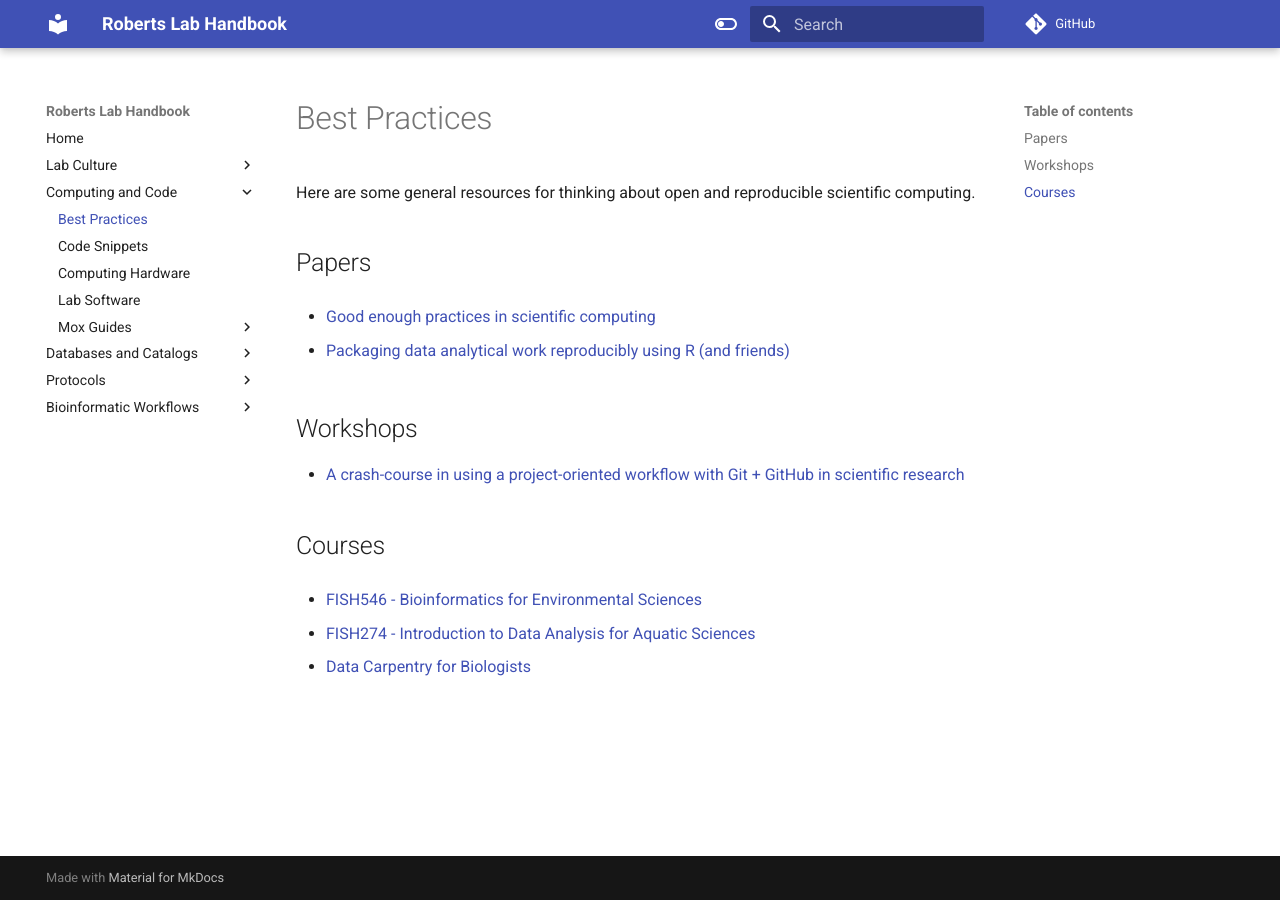
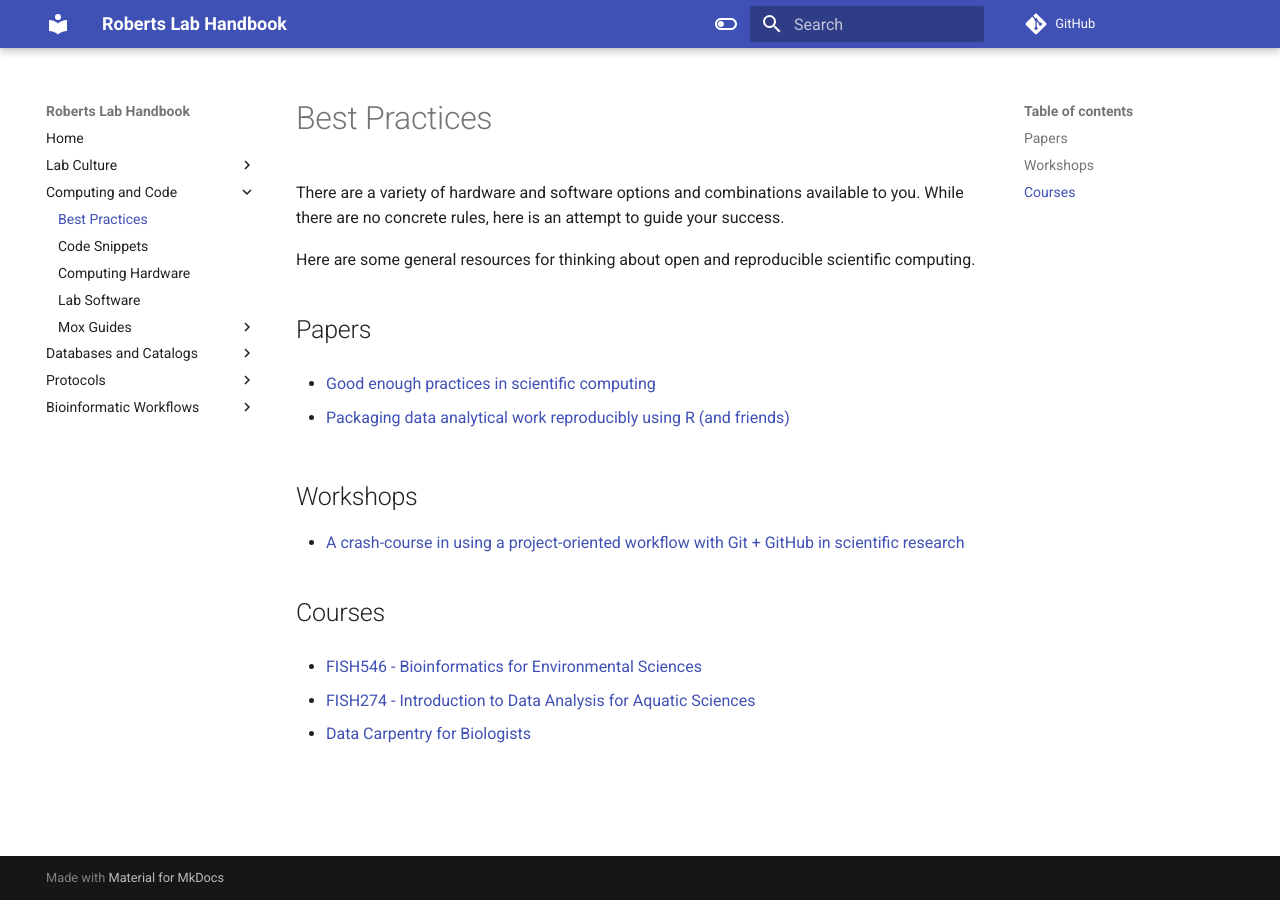
Before and after one commit to RobertsLab/resources, an MkDocs documentation site: the page built from docs/Computing-Best-Practices.md, in a window 1280 px wide. Built offline with MkDocs 1.6.1 and Material for MkDocs 9.7.7, drawn with Linux system fonts in a browser that asks for light colours; comment, search, counter and statistics services are not loaded.

Commit message:
compute bp

```diff
--- a/docs/Computing-Best-Practices.md
+++ b/docs/Computing-Best-Practices.md
@@ -1,3 +1,5 @@
+
+There are a variety of hardware and software options and combinations available to you. While there are no concrete rules, here is an attempt to guide your success.
 
 
 Here are some general resources for thinking about open and reproducible scientific computing.
```
